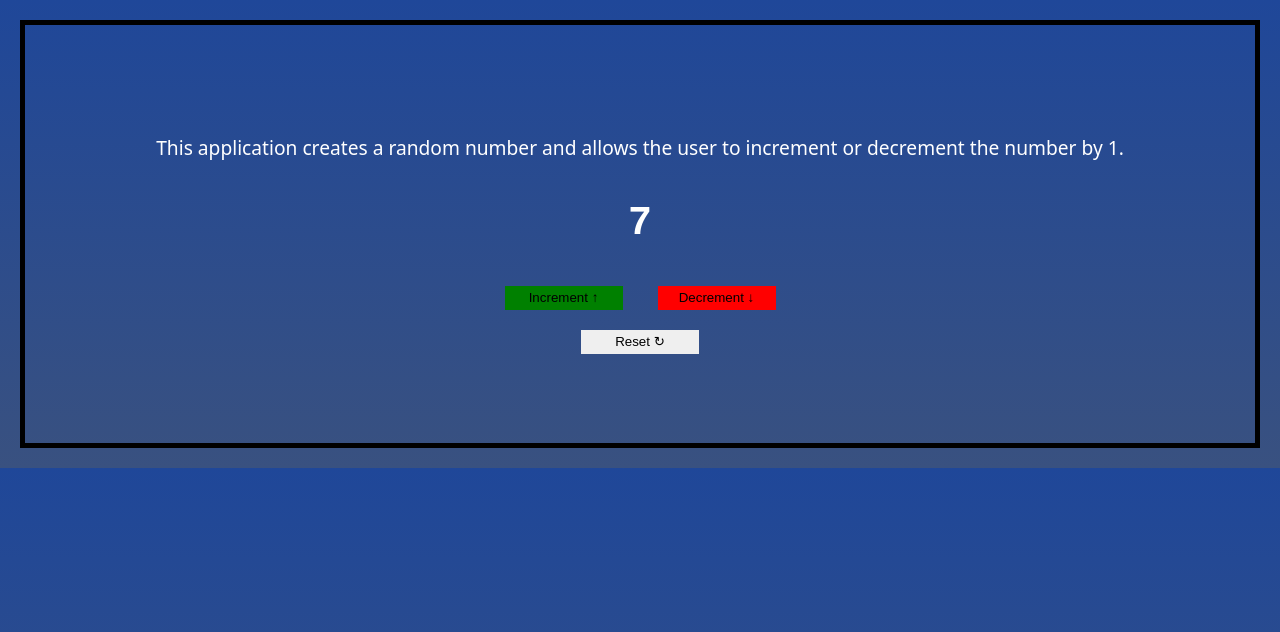
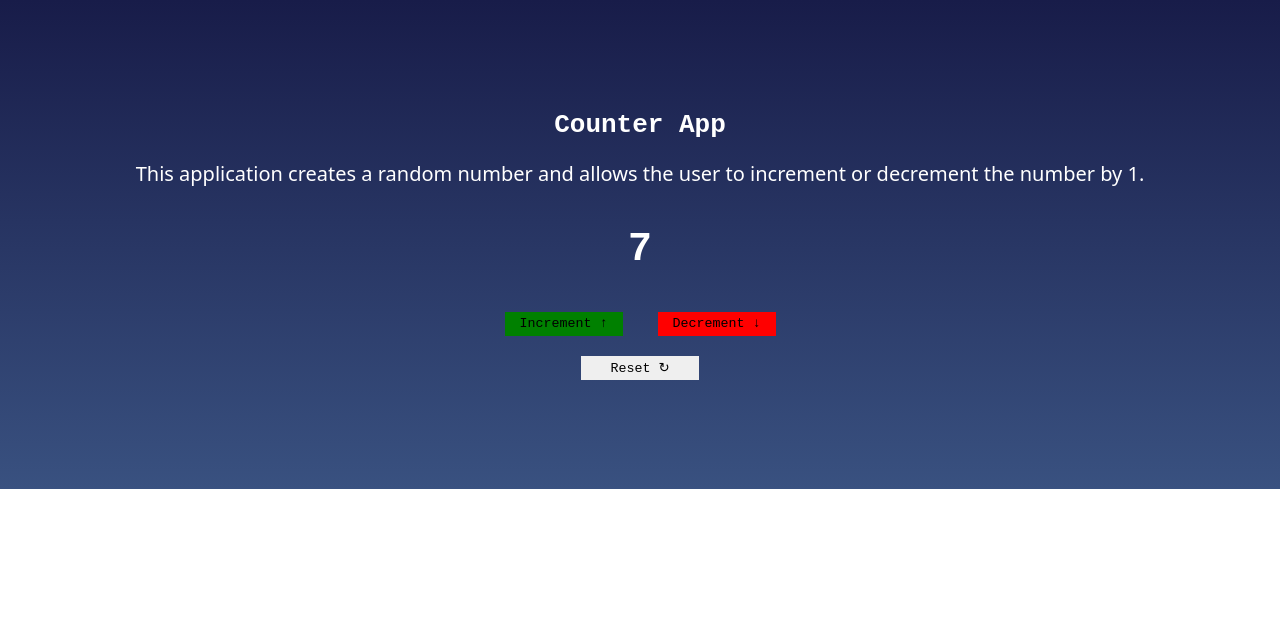
Before and after one commit to ErikssonJoakim/React-project, a React (Create React App) app: page / in a window 1280 px wide. Shown: the top 632 px of the page. Built offline with nearby package versions, Linux system fonts and the light colour scheme.

Commit message:
style: add global property and change style of body background

```diff
--- a/src/components/header/header.scss
+++ b/src/components/header/header.scss
@@ -1,11 +1,10 @@
 .react-project-header-main {
-    color:#ffffff;
-    .title {
-        font-family: monospace;
-        margin: 0%;
-    }
-    .content {
-        font-family: system-ui;
-        font-size: 120%;
-    }
+  color: #ffffff;
+  .title {
+    margin: 0px;
+  }
+  .content {
+    font-family: system-ui;
+    font-size: 20px;
+  }
 }
--- a/src/main.scss
+++ b/src/main.scss
@@ -1,8 +1,12 @@
+* {
+  font-family: monospace;
+}
+
 body {
-    margin: 20px;
-    text-align: center;
-    border: solid;
-    border-width: 5px;
-    background: linear-gradient(#1f4799, #395180);
-    padding: 7%;
+  margin: 20px;
+  text-align: center;
+  border-width: 5px;
+  background: linear-gradient(#181c49, #395180);
+  background-repeat: no-repeat;
+  padding: 7%;
 }
--- a/src/views/App.tsx
+++ b/src/views/App.tsx
@@ -43,7 +43,7 @@ const App = () => {
 
   return (
     <div className='react-project-main'>
-      <Header header={header} description={description} />
+      <Header title={header} description={description} />
       <Counter value={value} message={displayMessage()} />
       <div className='react-project-action-main'>
         <div className='react-project-action-wrapper'>
```
